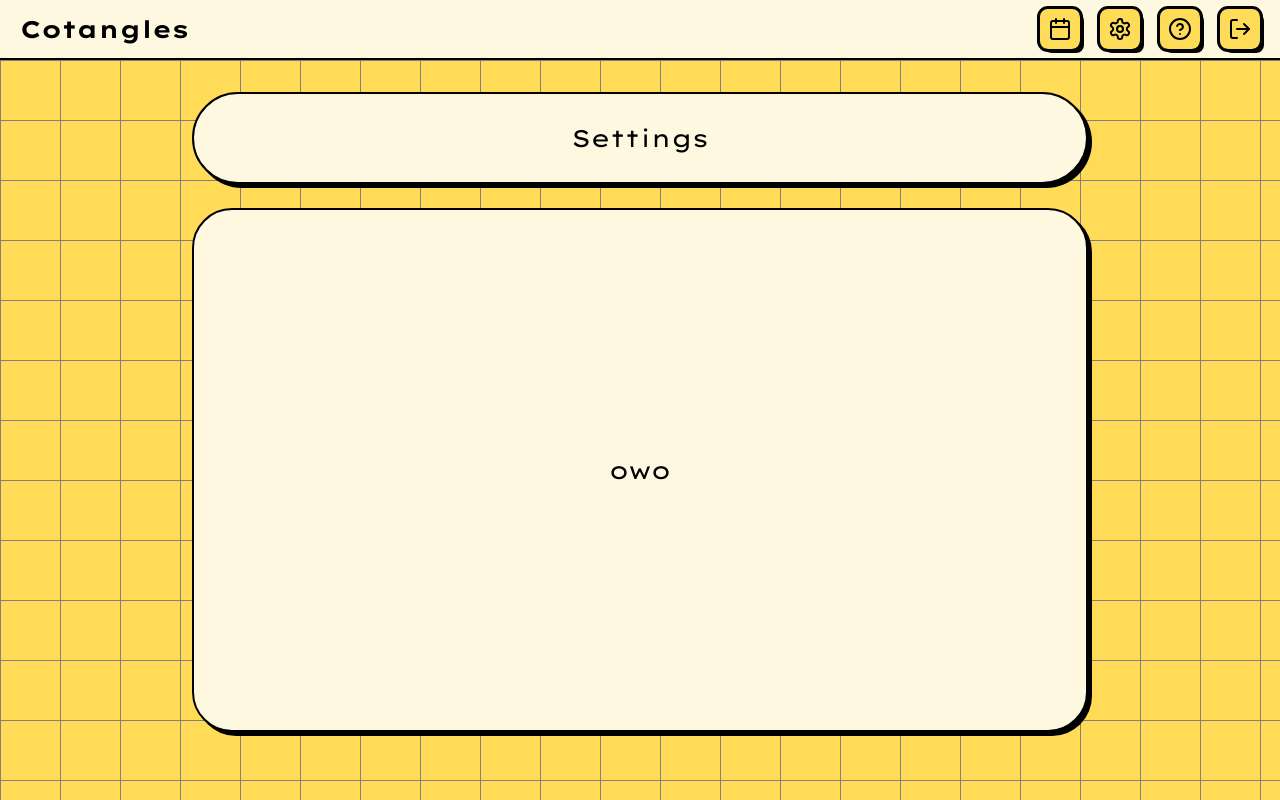
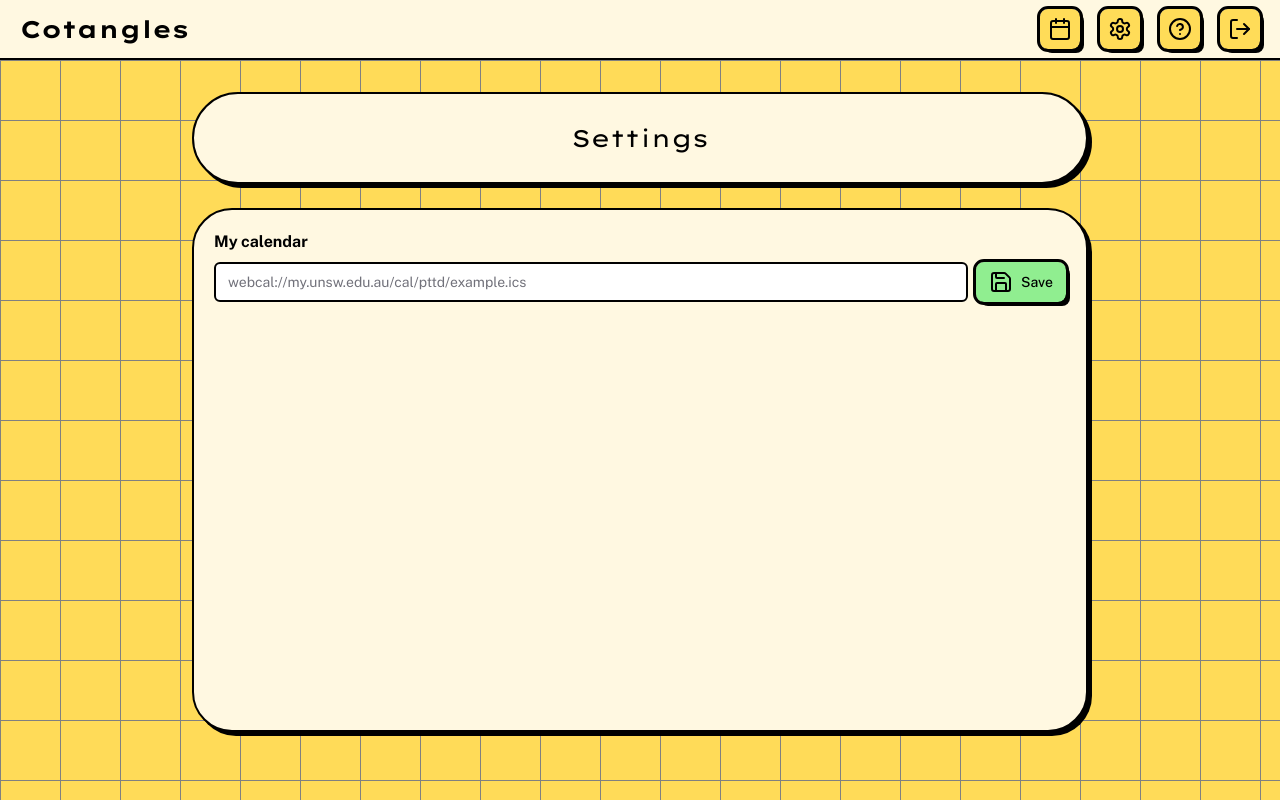
Before and after one commit to devsoc-unsw/trainee-death-24t3, a React (Vite) app in the folder frontend/cotangles/: page /settings in a window 1280 px wide. Built offline with nearby package versions, Linux system fonts and the light colour scheme.

Commit message:
Added more to settings page and moved page specific components into corresponding folders

```diff
--- a/frontend/cotangles/src/components/ui/calendar-create.tsx
+++ b/frontend/cotangles/src/components/my-calendars/calendar-create-form.tsx
@@ -1,10 +1,10 @@
 import { Form, FormControl, FormField, FormItem, FormLabel, FormMessage } from "@/components/ui/form"
-import { AlertDialog, AlertDialogCancel, AlertDialogContent, AlertDialogDescription, AlertDialogHeader, AlertDialogTitle, AlertDialogTrigger } from "./alert-dialog";
+import { AlertDialog, AlertDialogCancel, AlertDialogContent, AlertDialogDescription, AlertDialogHeader, AlertDialogTitle, AlertDialogTrigger } from "../ui/alert-dialog";
 import { zodResolver } from "@hookform/resolvers/zod"
 import { ControllerRenderProps, useForm } from "react-hook-form"
 import { z } from "zod"
 import { Input } from "@/components/ui/input"
-import { Button } from "./button"
+import { Button } from "../ui/button"
 import { Plus } from "lucide-react";
 
 export function CalendarCreateForm() {
@@ -59,7 +59,6 @@ export function CalendarCreateForm() {
               )}
             />
             <div className="flex w-[100%] justify-end gap-x-3">
-              {/* Todo: reset field when cancelled */}
               <AlertDialogCancel asChild>
                 <Button variant="destructive" onClick={() => {calendarCreateForm.reset()}}>Cancel</Button>
               </AlertDialogCancel>
--- a/frontend/cotangles/src/components/ui/calendar-list.tsx
+++ b/frontend/cotangles/src/components/my-calendars/calendar-list.tsx
@@ -1,9 +1,9 @@
 import * as React from "react";
-import { Button } from "./button";
+import { Button } from "../ui/button";
 import { Check, X } from "lucide-react";
 import { useNavigate } from "react-router-dom";
 import { cn } from "@/lib/utils";
-import { CalendarCreateForm } from "./calendar-create";
+import { CalendarCreateForm } from "./calendar-create-form";
 
 
 // Components specifically related to the my calendar page
@@ -14,7 +14,7 @@ const CardBodyCalendar = React.forwardRef<HTMLDivElement, React.HTMLAttributes<H
       <div
         ref={ref}
         className={cn(
-          "flex flex-wrap align-center justify-start rounded-[2.5em] bg-transparent text-black w-[70vw] h-[85%] p-5 gap-[5%] overflow-auto",
+          "flex flex-wrap justify-start rounded-[2.5em] bg-transparent text-black w-[70vw] h-[85%] p-5 gap-[5%] overflow-auto",
           className
         )}
         {...props}
@@ -28,9 +28,8 @@ const CardBodyCalendar = React.forwardRef<HTMLDivElement, React.HTMLAttributes<H
 const CardCalendarInfo = () => {
     return (
       <div className="flex flex-col content-center items-center justify-between rounded-[2.5em] bg-transparent text-black w-[30%] h-[70%]">
-        {/* Todo: clicking this button creates a pop up to create a calendar */}
         <CalendarCreateForm/>
-          <div className="flex flex-col align-center items-center justify-start rounded-[2.5em] shadow-light border-2 border-border bg-secondary text-black w-[100%] h-[70%] overflow-y-auto">
+          <div className="flex flex-col items-center justify-start rounded-[2.5em] shadow-light border-2 border-border bg-secondary text-black w-[100%] h-[70%] overflow-y-auto">
             <h1 className="break-words w-[100%] text-md py-2">Pending</h1>
             <CalendarInvite calendarId={1} calendarName="This is20 characters"/>
             <CalendarInvite calendarId={2} calendarName="omg"/>
@@ -64,7 +63,7 @@ const CalendarInvite = ({ calendarName, calendarId }: CardCalendarProps) => {
 const CardCalendar = ({ calendarName, calendarId }: CardCalendarProps) => {
     const navigate = useNavigate()
     return (
-        <Button onClick={() => {navigate(`./${calendarId}`)}} className="flex flex-col align-center items-center justify-evenly rounded-[2.5em] shadow-light border-2 border-border bg-secondary text-black w-[30%] h-[70%] p-5 text-center">
+        <Button onClick={() => {navigate(`./${calendarId}`)}} className="flex flex-col items-center justify-evenly rounded-[2.5em] shadow-light border-2 border-border bg-secondary text-black w-[30%] h-[70%] p-5 text-center">
             <h1 className="break-words w-[100%]">{calendarName}</h1>
             {/* Needs to redirect to a link */}
             {/* Could add something here like a calendar / person preview , also calendar settings (leave calendar and whatnot) */}
--- /dev/null
+++ b/frontend/cotangles/src/components/settings/default-calendar-form.tsx
@@ -0,0 +1,54 @@
+import { Form, FormControl, FormField, FormItem, FormMessage } from "@/components/ui/form"
+import { zodResolver } from "@hookform/resolvers/zod"
+import { ControllerRenderProps, useForm } from "react-hook-form"
+import { z } from "zod"
+import { Input } from "@/components/ui/input"
+import { Button } from "../ui/button";
+import { Save } from "lucide-react"
+
+export function DefaultCalendarForm() {
+
+  // valid ical link
+  const icalSchema = z.object({
+    defaultIcalLink: z.string()
+  })
+
+  const DefaultCalendarForm = useForm<z.infer<typeof icalSchema>>({
+    resolver: zodResolver(icalSchema),
+    defaultValues: {
+      defaultIcalLink: "",
+    },
+  })
+
+  function onSubmit(values: z.infer<typeof icalSchema>) {
+    // Do something with the form values.
+    console.log(values)
+  }
+
+  return (
+    <div className="w-[100%]">
+      <Form {...DefaultCalendarForm}>
+      <form onSubmit={DefaultCalendarForm.handleSubmit(onSubmit)} className="space-y-8 w-[100%]">
+        <div className="flex w-[100%] justify-start items-start gap-x-2">
+        <FormField className="flex-grow"
+          control={DefaultCalendarForm.control}
+          name="defaultIcalLink"
+          render={({ field } : { field: ControllerRenderProps<{ defaultIcalLink: string }> }) => (
+            <FormItem>
+              <FormControl>
+                <Input placeholder="webcal://my.unsw.edu.au/cal/pttd/example.ics" {...field} />
+              </FormControl>
+              <FormMessage/>
+            </FormItem>
+          )}
+        />
+      <Button variant="affirmative" className="flex gap-x-2 align-middle px-3" type="submit">
+        <Save/>
+        <p>Save</p>
+      </Button>
+      </div>
+      </form>
+    </Form>
+  </div>
+  )
+}
--- a/frontend/cotangles/src/components/ui/card.tsx
+++ b/frontend/cotangles/src/components/ui/card.tsx
@@ -7,7 +7,7 @@ const CardTop = React.forwardRef<HTMLDivElement, React.HTMLAttributes<HTMLDivEle
     <div
       ref={ref}
       className={cn(
-        "flex flex-col align-center items-center justify-center rounded-full shadow-light border-2 border-border bg-secondary py-0 text-black w-[70vw] h-[15%]",
+        "flex flex-col items-center justify-center rounded-full shadow-light border-2 border-border bg-secondary py-0 text-black w-[70vw] h-[15%]",
         className
       )}
       {...props}
@@ -21,7 +21,7 @@ const CardBody = React.forwardRef<HTMLDivElement, React.HTMLAttributes<HTMLDivEl
     <div
       ref={ref}
       className={cn(
-        "flex flex-col align-center items-center justify-center rounded-[2.5em] shadow-light border-2 border-border bg-secondary text-black w-[70vw] h-[85%] p-5",
+        "flex flex-col items-center justify-center rounded-[2.5em] shadow-light border-2 border-border bg-secondary text-black w-[70vw] h-[85%] p-5",
         className
       )}
       {...props}
@@ -37,7 +37,7 @@ const CardAuth = React.forwardRef<HTMLDivElement, React.HTMLAttributes<HTMLDivEl
     <div
       ref={ref}
       className={cn(
-        "flex flex-col align-center text-left justify-between text-black w-[60%] h-[100%] p-5",
+        "flex flex-col text-left justify-between text-black w-[60%] h-[100%] p-5",
         className
       )}
       {...props}
--- a/frontend/cotangles/src/components/ui/content-wrapper.tsx
+++ b/frontend/cotangles/src/components/ui/content-wrapper.tsx
@@ -2,7 +2,7 @@ import { Outlet } from "react-router-dom";
 
 const ContentWrapper = () => {
   return (
-    <div className="relative top-[60px] flex flex-col align-center items-center gap-y-[1.5rem] h-[80vh]">
+    <div className="relative top-[60px] flex flex-col items-center gap-y-[1.5rem] h-[80vh]">
       <Outlet/>
     </div>
   );
--- a/frontend/cotangles/src/components/ui/form.tsx
+++ b/frontend/cotangles/src/components/ui/form.tsx
@@ -30,12 +30,14 @@ const FormField = <
   TFieldValues extends FieldValues = FieldValues,
   TName extends FieldPath<TFieldValues> = FieldPath<TFieldValues>
 >({
-  ...props
-}: ControllerProps<TFieldValues, TName>) => {
+  className, ...props
+}: ControllerProps<TFieldValues, TName> & {className?: string}) => {
   return (
-    <FormFieldContext.Provider value={{ name: props.name }}>
-      <Controller {...props} />
-    </FormFieldContext.Provider>
+    <div className={className}>
+      <FormFieldContext.Provider value={{ name: props.name }}>
+        <Controller {...props} />
+      </FormFieldContext.Provider>
+    </div>
   )
 }
 
--- a/frontend/cotangles/src/components/ui/input.tsx
+++ b/frontend/cotangles/src/components/ui/input.tsx
@@ -8,7 +8,7 @@ const Input = React.forwardRef<HTMLInputElement, React.ComponentProps<"input">>(
       <input
         type={type}
         className={cn(
-          "flex h-10 w-full rounded-md border border-input bg-background px-3 py-2 text-base ring-offset-background file:border-0 file:bg-transparent file:text-sm file:font-medium file:text-foreground placeholder:text-muted-foreground focus-visible:outline-none focus-visible:ring-2 focus-visible:ring-ring focus-visible:ring-offset-2 disabled:cursor-not-allowed disabled:opacity-50 md:text-sm",
+          "flex h-10 w-full rounded-md border-black border-2 bg-background px-3 py-2 text-base ring-offset-background file:border-0 file:bg-transparent file:text-sm file:font-medium file:text-foreground placeholder:text-muted-foreground focus-visible:outline-none focus-visible:ring-2 focus-visible:ring-ring focus-visible:ring-offset-2 disabled:cursor-not-allowed disabled:opacity-50 md:text-sm",
           className
         )}
         ref={ref}
--- a/frontend/cotangles/src/components/ui/navigation-menu.tsx
+++ b/frontend/cotangles/src/components/ui/navigation-menu.tsx
@@ -33,7 +33,7 @@ const NavigationMenuList = React.forwardRef<
   <NavigationMenuPrimitive.List
     ref={ref}
     className={cn(
-      "group flex flex-1 list-none align-center items-center font-bold justify-center space-x-5",
+      "group flex flex-1 list-none items-center font-bold justify-center space-x-5",
       className
     )}
     {...props}
--- a/frontend/cotangles/src/pages/MyCalendars.tsx
+++ b/frontend/cotangles/src/pages/MyCalendars.tsx
@@ -1,6 +1,6 @@
 import "../App.css";
 import { CardTop, CardHeader } from "@/components/ui/card";
-import { CardCalendar, CardBodyCalendar, CardCalendarInfo } from "@/components/ui/calendar-list"
+import { CardCalendar, CardBodyCalendar, CardCalendarInfo } from "@/components/my-calendars/calendar-list"
 function MyCalendars() {
   return (
     <>
--- a/frontend/cotangles/src/pages/Settings.tsx
+++ b/frontend/cotangles/src/pages/Settings.tsx
@@ -1,3 +1,4 @@
+import { DefaultCalendarForm } from "@/components/settings/default-calendar-form";
 import "../App.css";
 import { CardTop, CardBody, CardHeader } from "@/components/ui/card";
 
@@ -11,8 +12,9 @@ function Settings() {
           </CardHeader>
         </CardTop>
         {/* Body */}
-        <CardBody>
-          <h1>owo</h1>
+        <CardBody className="flex justify-start items-start gap-y-2">
+          <p><b>My calendar</b></p>
+          <DefaultCalendarForm/>
         </CardBody>
     </>
   );
```
Also changed, not shown: frontend/cotangles/src/components/my-calendars/calendar-invite.tsx (added).
